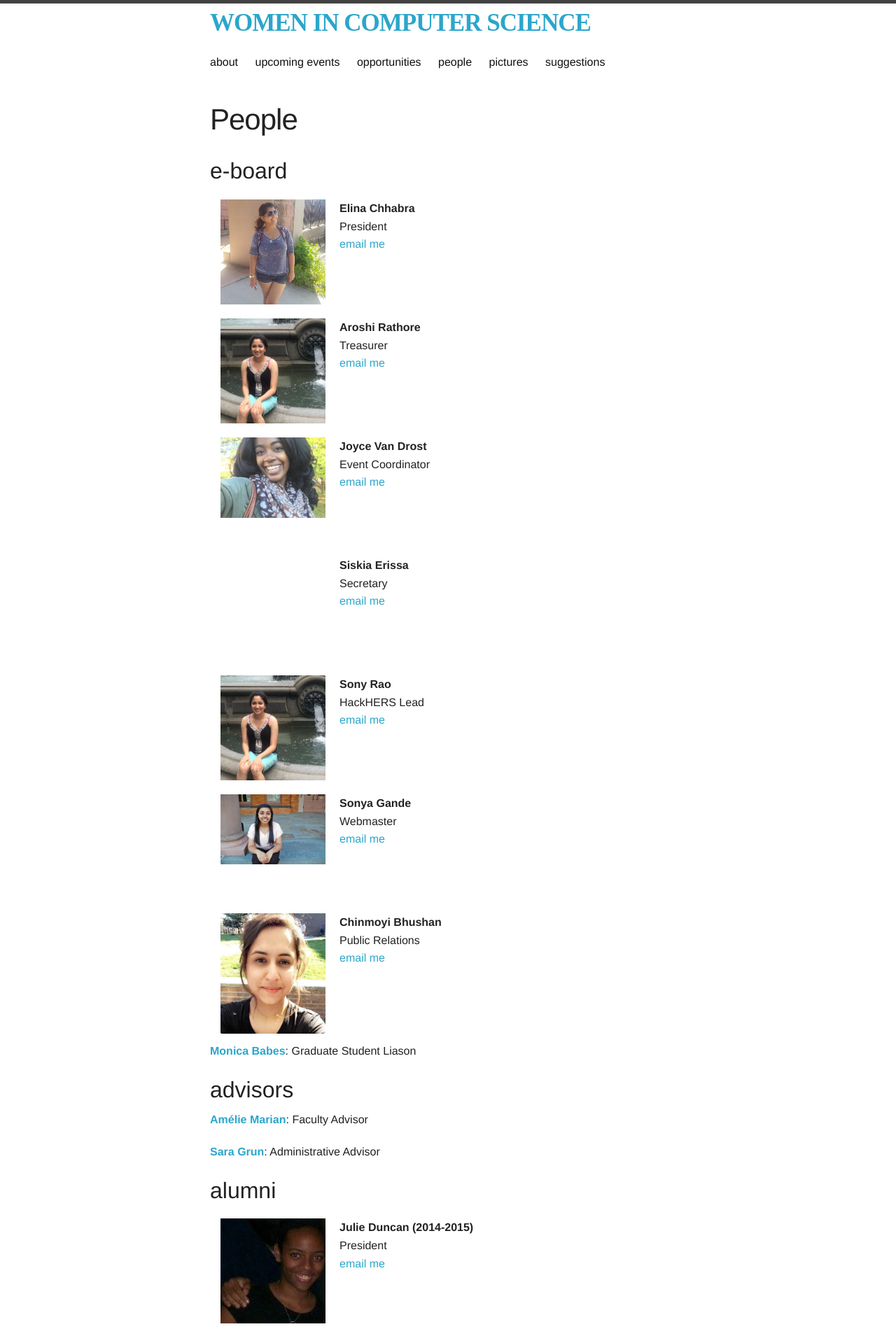
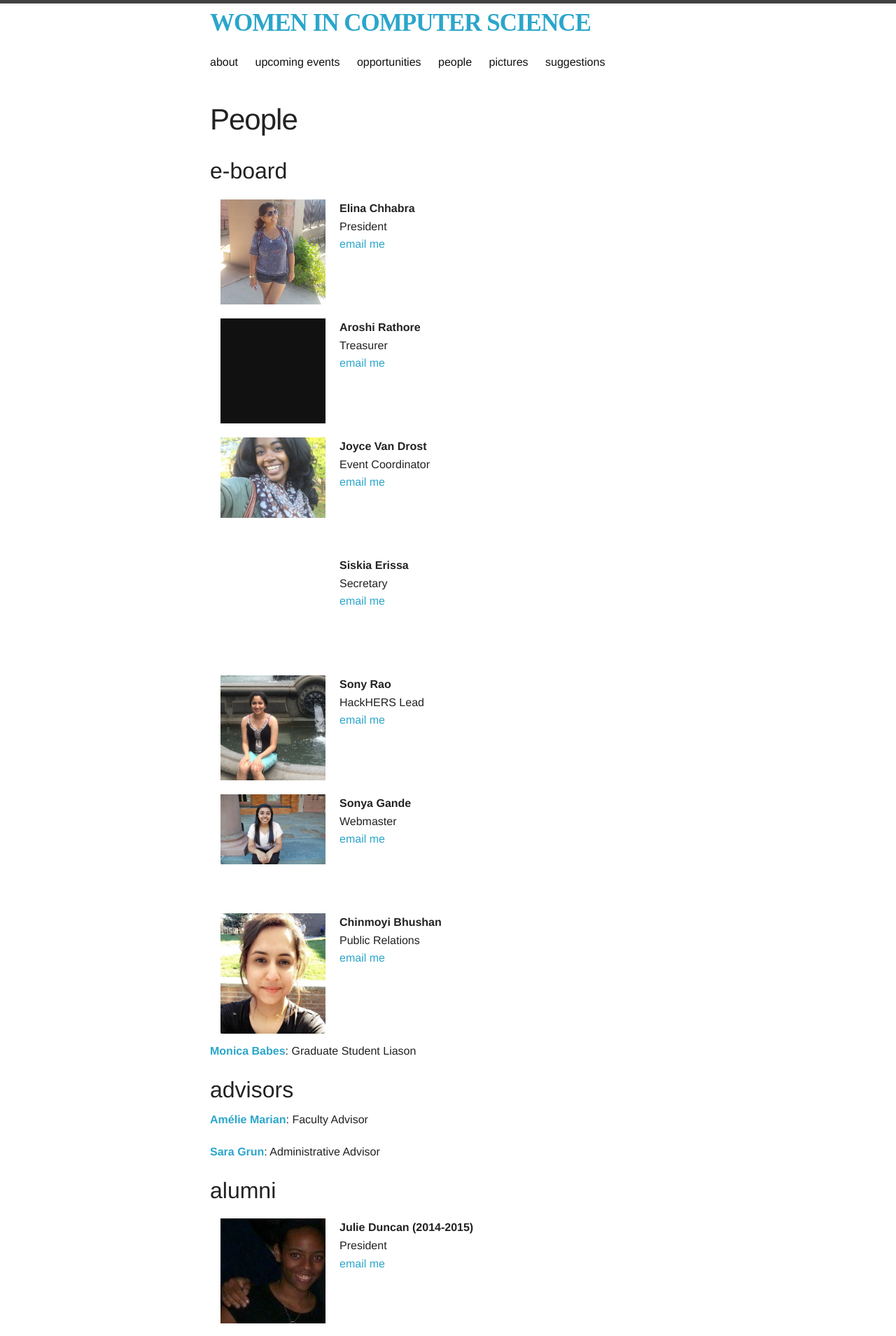
Before and after one commit to scarletwcs/ruwics.github.io, a Jekyll site: the page built from people.html, in a window 1280 px wide. Shown: the top 1909 px of the page at 70% size. Built offline with Jekyll 4.4.1, drawn with Linux system fonts in a browser that asks for light colours; nearby versions of some CDN libraries; some web fonts are replaced.

Commit message:
Update people.html

```diff
--- a/people.html
+++ b/people.html
@@ -21,7 +21,7 @@ permalink: /people/
 <div class="row">
 	<div class="small-3 columns">
 		<div class="filler picture">
-			<img src="/third-party/img/people/officers/sony.jpg"></img>
+			<img src=""></img>
 		</div>
 	</div>
 	<div class="small-9 columns">
```
